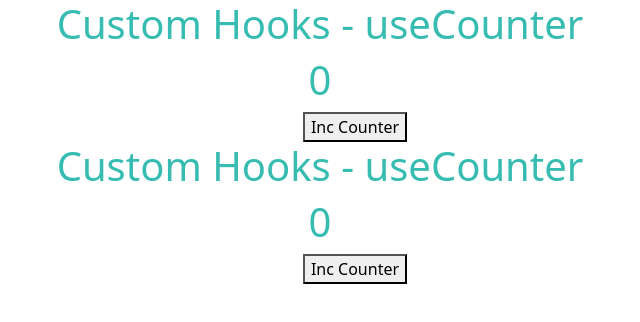
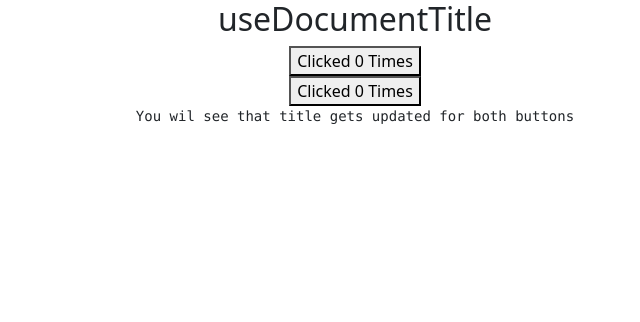
Before and after one commit to MarkDevram/Practice-React-All-Time, a React (Create React App) app: page / in a window 1280 px wide. Shown: the top 322 px of the page, without its empty margins (285-925 px from the left). Built offline with nearby package versions, Linux system fonts and the light colour scheme.

Commit message:
Custom Hooks , useDocumenttile

```diff
--- a/src/App.js
+++ b/src/App.js
@@ -77,6 +77,8 @@ import CounterClass from "./Hooks in React/useRef/CounterClass"
 import CounterHook from "./Hooks in React/useRef/CounterHook"
 import CounterOne from "./Hooks in React/CustomHooks/CounterOne"
 import CounterTwo from "./Hooks in React/CustomHooks/CounterTwo"
+import DocTitleSet1 from "./Hooks in React/CustomHooks/DocTitleSet1"
+import DocTitleSet2 from "./Hooks in React/CustomHooks/DocTitleSet2"
 export const CountContext = createContext()
 function reducer(state, action) {
   switch (action.type) {
@@ -102,8 +104,11 @@ function App() {
   const [counter, dispatch] = useReducer(reducer, { count: 0 })
   return (
     <div className="App">
-      <CounterOne />
-      <CounterTwo />
+      <DocTitleSet1 />
+      <DocTitleSet2 />
+      <pre>You wil see that title gets updated for both buttons</pre>
+      {/* <CounterOne />
+      <CounterTwo /> */}
 
       {/* <CounterClass /> */}
       {/* <CounterHook /> */}
--- /dev/null
+++ b/src/Hooks in React/CustomHooks/DocTitleSet1.js
@@ -0,0 +1,14 @@
+import React from "react"
+import useDocumentTitle from "./useDocumentTitle"
+
+function DocTitleSet1() {
+  const { countVal, IncCountVal } = useDocumentTitle(0)
+  return (
+    <div>
+      <h2>useDocumentTitle</h2>
+      <button onClick={IncCountVal}>Clicked {countVal} Times</button>
+    </div>
+  )
+}
+
+export default DocTitleSet1
--- /dev/null
+++ b/src/Hooks in React/CustomHooks/DocTitleSet2.js
@@ -0,0 +1,13 @@
+import React from "react"
+import useDocumentTitle from "./useDocumentTitle"
+
+function DocTitleSet2() {
+  const { countVal, IncCountVal } = useDocumentTitle(0)
+  return (
+    <div>
+      <button onClick={IncCountVal}>Clicked {countVal} Times</button>
+    </div>
+  )
+}
+
+export default DocTitleSet2
--- /dev/null
+++ b/src/Hooks in React/CustomHooks/useDocumentTitle.js
@@ -0,0 +1,17 @@
+import React, { useEffect, useState } from "react"
+
+function useDocumentTitle(count) {
+  const [countVal, setCountVal] = useState(count)
+  useEffect(() => {
+    document.title = `Clicked ${countVal} times`
+  }, [countVal])
+  const IncCountVal = () => {
+    setCountVal(countVal + 1)
+  }
+  return {
+    countVal,
+    IncCountVal,
+  }
+}
+
+export default useDocumentTitle
```
